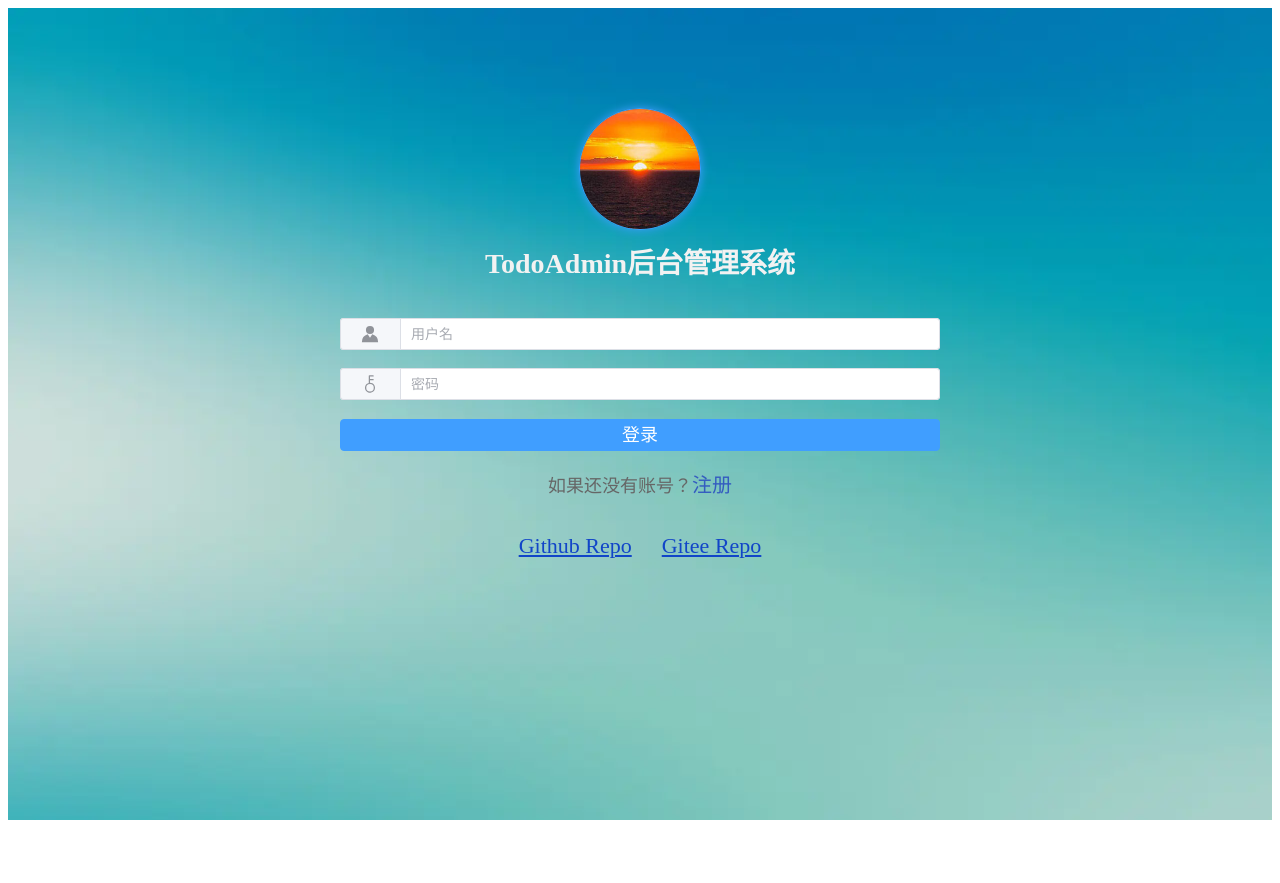
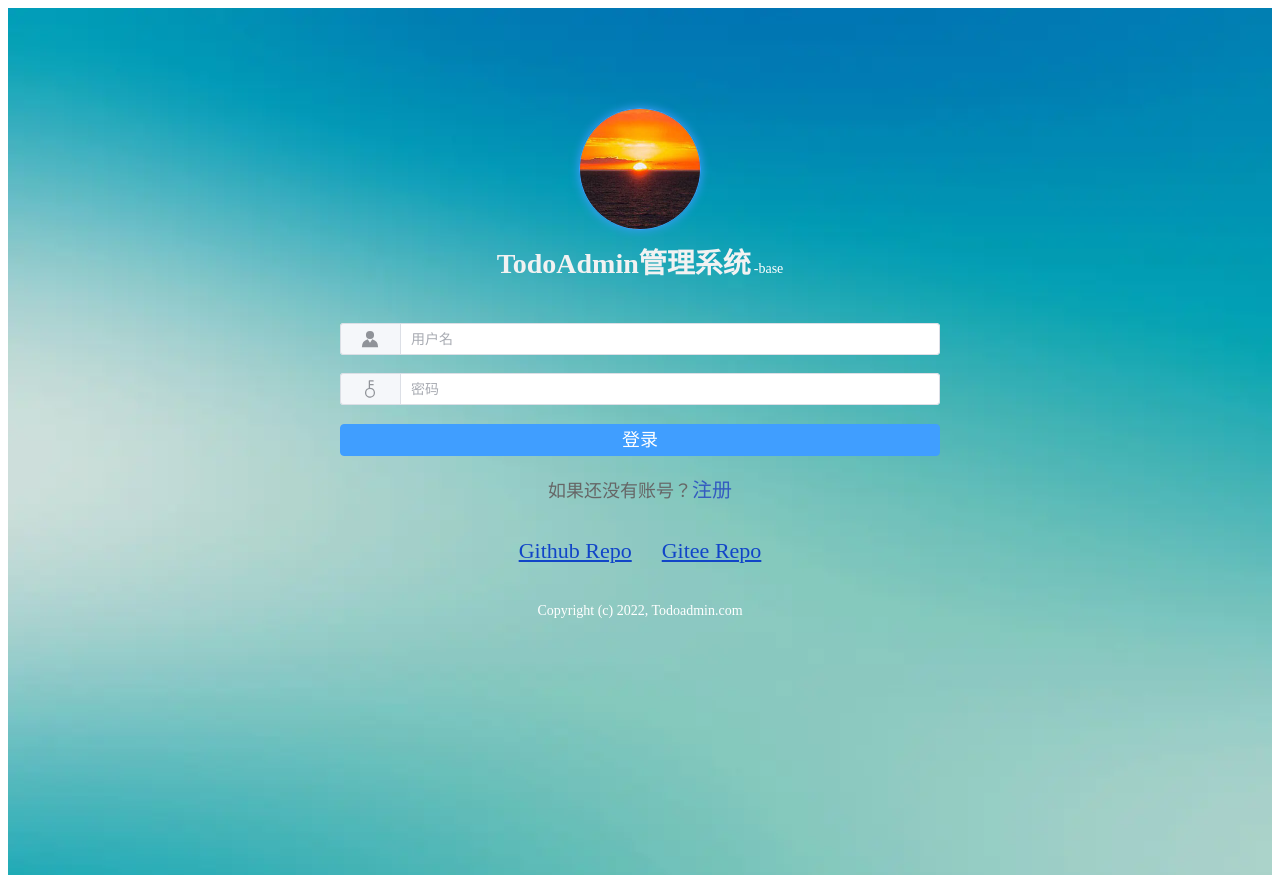
Before and after one commit to todoadmin/vue-admin-chart, a Vue app: page /login in a window 1280 px wide. Before the commit the page ends 828 px from the top, so only its background shows below. Built offline with nearby package versions, Linux system fonts and the light colour scheme.

Commit message:
更新update readme & login

```diff
--- a/src/views/auth/login.vue
+++ b/src/views/auth/login.vue
@@ -10,7 +10,7 @@
       </el-form-item>
       <el-form-item>
         <div class="title">
-          TodoAdmin后台管理系统
+          TodoAdmin管理系统<span class="title-min">-base</span>
         </div>
       </el-form-item>
 
@@ -42,6 +42,11 @@
           <span><a :href="data.table.gitee" class="repo-link" target="_blank">Gitee Repo</a></span>
         </div>
       </el-form-item>
+      <el-form-item>
+        <div class="copyright">
+          Copyright (c) {{data.table.year}}, Todoadmin.com
+        </div>
+      </el-form-item>
     </el-form>
     </transition>
   </div>
@@ -65,12 +70,15 @@ export default defineComponent({
     const formRef:any = ref<FormInstance>()
     //清除localStorage所有的值
     cache.clearLocalStorage()
+    let date:any = new Date()
+    let year:string = date.getFullYear()
 
     const data:any = reactive({
       //Table列表相关数据
       table: {
         github: G.GITHUB_REPO_URL,
         gitee: G.GITEE_REPO_URL,
+        year:year,
       },
       //Form表单相关数据
       form: {
@@ -224,6 +232,12 @@ export default defineComponent({
     font-weight: 600;
     color:#f2f2f2;
   }
+  .title-min {
+    padding-left: 3px;
+    color:#fff;
+    font-size:14px;
+    font-weight: 500;
+  }
   .tips {
     margin: 0 auto;
     font-size: 18px;
@@ -255,6 +269,11 @@ export default defineComponent({
     font-size:20px;
     color:#345cc0;
   }
-
+  .copyright {
+    color:#fff;
+    font-size:14px;
+    margin:0 auto;
+    text-align: center;
+  }
 }
 </style>
```
Also changed, not shown: 2 other files (tests, documents, lock files or other folders).
